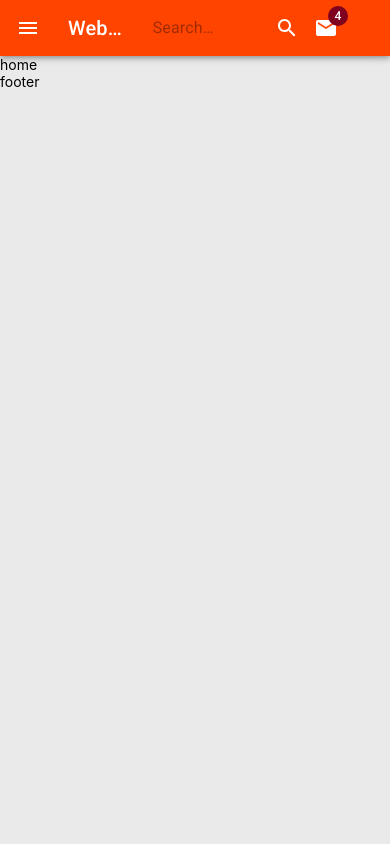
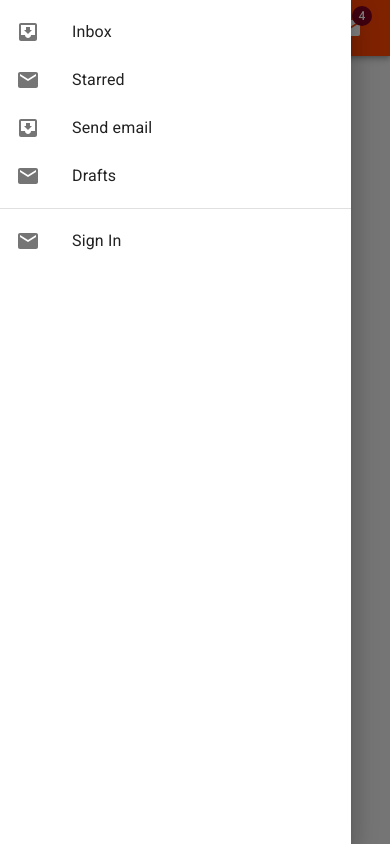
Before and after one commit to WebDevRaul/WebCell, a React (Create React App) app in the folder client/: page / in a window 390 px wide. Built offline with nearby package versions, Linux system fonts and the light colour scheme.

Commit message:
Mobile drawer

```diff
--- a/client/src/layout/navbar/Mobile.jsx
+++ b/client/src/layout/navbar/Mobile.jsx
@@ -1,24 +1,54 @@
-import React from 'react'
-import PropTypes from 'prop-types'
-import IconButton from '@material-ui/core/IconButton';
+import React from 'react';
+import PropTypes from 'prop-types';
+import Drawer from '@material-ui/core/Drawer';
+import List from '@material-ui/core/List';
+import Divider from '@material-ui/core/Divider';
+import ListItem from '@material-ui/core/ListItem';
+import ListItemIcon from '@material-ui/core/ListItemIcon';
+import ListItemText from '@material-ui/core/ListItemText';
+import InboxIcon from '@material-ui/icons/MoveToInbox';
+import MailIcon from '@material-ui/icons/Mail';
 
-const Mobile = props => {
+const Mobile = ({ open, setOpen }) => {
+
+  const onToggle = e => {
+    if (e.type === 'keydown' && (e.key === 'Tab' || e.key === 'Shift')) {
+      return;
+    };
+    setOpen(!open);
+  }
+
   return (
-    <div className='sectionMobile'>
-      <IconButton
-        aria-label="show more"
-        // aria-controls={mobileMenuId}
-        aria-haspopup="true"
-        onClick={() => console.log('handleMobileMenuOpen')}
-        color="inherit"
+    <Drawer open={open} onClose={onToggle}>
+      <div
+        style={{ width: '90vw' }}
+        role="presentation"
+        onClick={onToggle}
+        onKeyDown={onToggle}
       >
-      </IconButton>
-    </div>
+        <List>
+          {['Inbox', 'Starred', 'Send email', 'Drafts'].map((text, index) => (
+            <ListItem button key={text}>
+              <ListItemIcon>{index % 2 === 0 ? <InboxIcon /> : <MailIcon />}</ListItemIcon>
+              <ListItemText primary={text} />
+            </ListItem>
+          ))}
+        </List>
+        <Divider />
+        <List>
+          <ListItem button>
+            <ListItemIcon><MailIcon /></ListItemIcon>
+            <ListItemText primary='Sign In' />
+          </ListItem>
+        </List>
+      </div>
+    </Drawer>
   )
 }
 
 Mobile.propTypes = {
-
+  open: PropTypes.bool.isRequired,
+  setOpen: PropTypes.func.isRequired
 }
 
 export default Mobile;
--- a/client/src/layout/navbar/Navbar.jsx
+++ b/client/src/layout/navbar/Navbar.jsx
@@ -1,4 +1,4 @@
-import React from 'react';
+import React, { useState } from 'react';
 import PropTypes from 'prop-types';
 import AppBar from '@material-ui/core/AppBar';
 import Toolbar from '@material-ui/core/Toolbar';
@@ -13,6 +13,9 @@ import Mobile from './Mobile';
 import StyledNavbar from './Styled_Navbar';
 
 const Navbar = () => {
+  const [open, setOpen] = useState(true);
+
+  const onOpenMenu = () => setOpen(!open);
 
   return (
     <StyledNavbar>
@@ -24,6 +27,7 @@ const Navbar = () => {
               className='menu-button'
               color="inherit"
               aria-label="open drawer"
+              onClick={onOpenMenu}
             >
               <MenuIcon />
             </IconButton>
@@ -33,7 +37,7 @@ const Navbar = () => {
             <Search />
             <div className='desktop-mobile' />
               <Desktop />
-              <Mobile />
+              <Mobile open={open} setOpen={setOpen} />
             <div />
           </Toolbar>
         </AppBar>
--- a/client/src/layout/navbar/Search.jsx
+++ b/client/src/layout/navbar/Search.jsx
@@ -13,7 +13,7 @@ const Search = () => {
       </div>
       <InputBase
         placeholder="Search…"
-        classesName='input'
+        className='input'
       />
     </div>
   )
```
